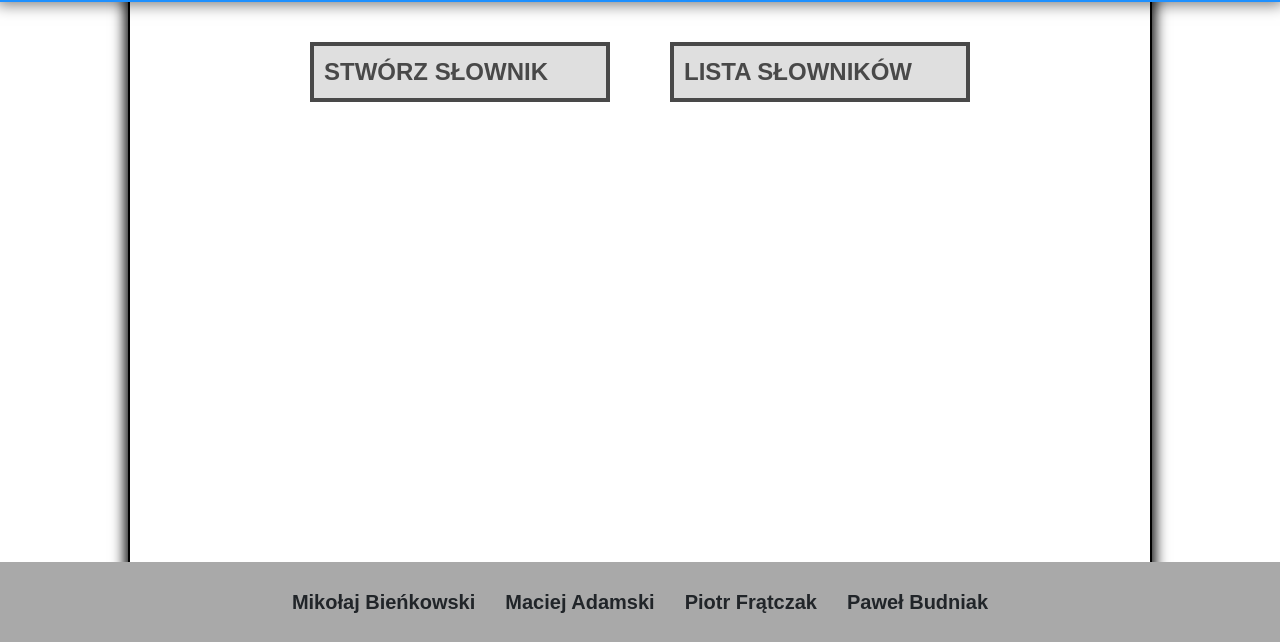
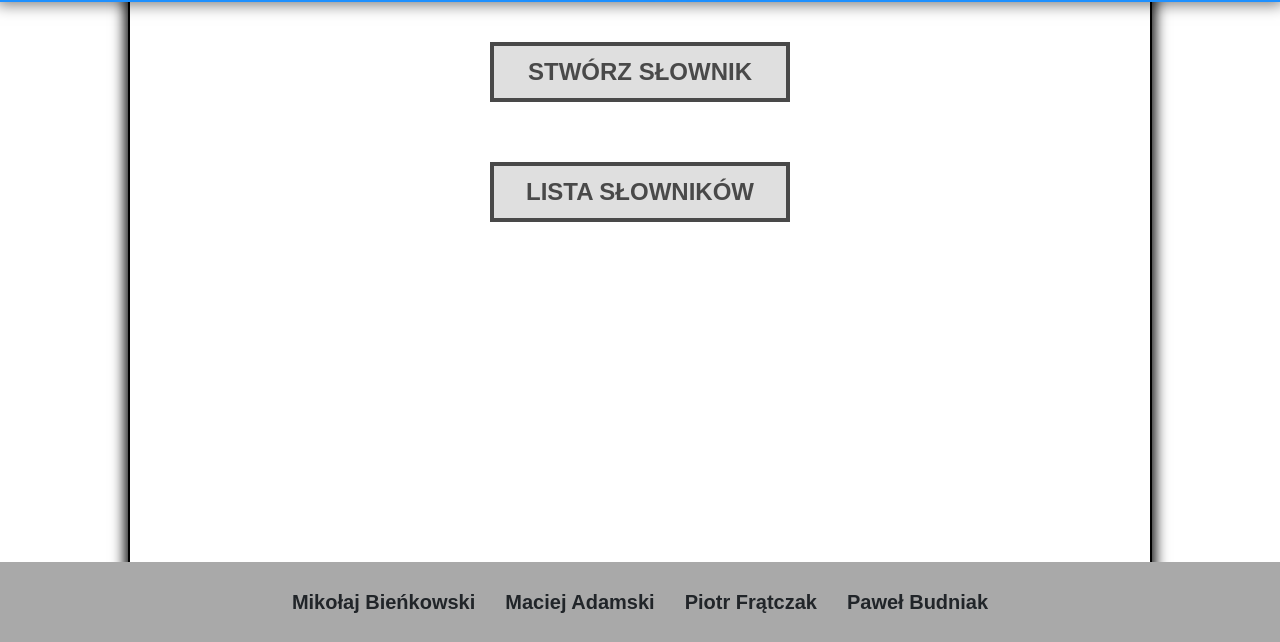
Before and after one commit to PIK-Team/graph-dictionary, a Gatsby site in the folder web/: page / in a window 1280 px wide. Shown: the part 158-800 px from the top of the page. Built offline with nearby package versions, Linux system fonts and the light colour scheme; Gatsby itself is replaced by a stand-in of ours.

Commit message:
Frontend: fix few css errors

```diff
--- a/web/src/styles/dictionarylist.module.css
+++ b/web/src/styles/dictionarylist.module.css
@@ -17,6 +17,8 @@
     display: flex;
     flex-direction: column;
     overflow: scroll;
+	margin-left: auto;
+	margin-right:auto;
 }
 
 .dictName {
--- a/web/src/styles/index.module.css
+++ b/web/src/styles/index.module.css
@@ -1,7 +1,7 @@
 .indexButton {
 	width: 300px;
 	height: 60px;
-	line-height: 1em;
+	line-height: 52px;
 	color: #494949 !important;
 	text-transform: uppercase;
 	text-decoration: none;
@@ -9,7 +9,7 @@
 	padding-left: 10px;
 	padding-right: 10px;
 	border: 4px solid #494949 !important;
-	display: flex;
+	display: inline-block;
 	align-items: center;
 	transition: all 0.4s ease 0s;
 	font-size: 18pt;
--- a/web/src/styles/mainwrapper_component.module.css
+++ b/web/src/styles/mainwrapper_component.module.css
@@ -12,6 +12,5 @@
 	padding: 30px 10px 20px 10px;
 	z-index: 5;
 	position: relative;
-	display: flex;
 	justify-content: center;
 }
```
